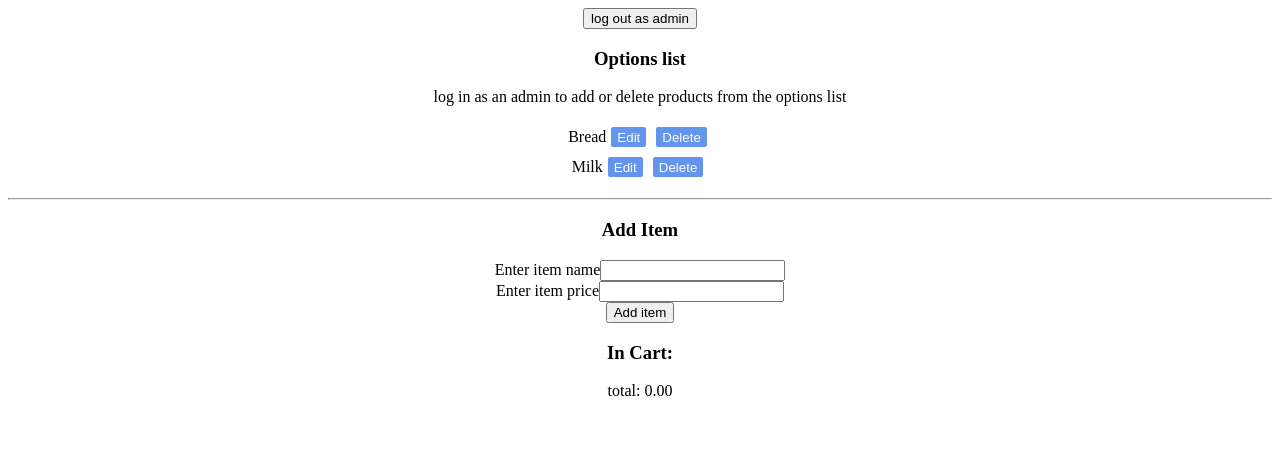
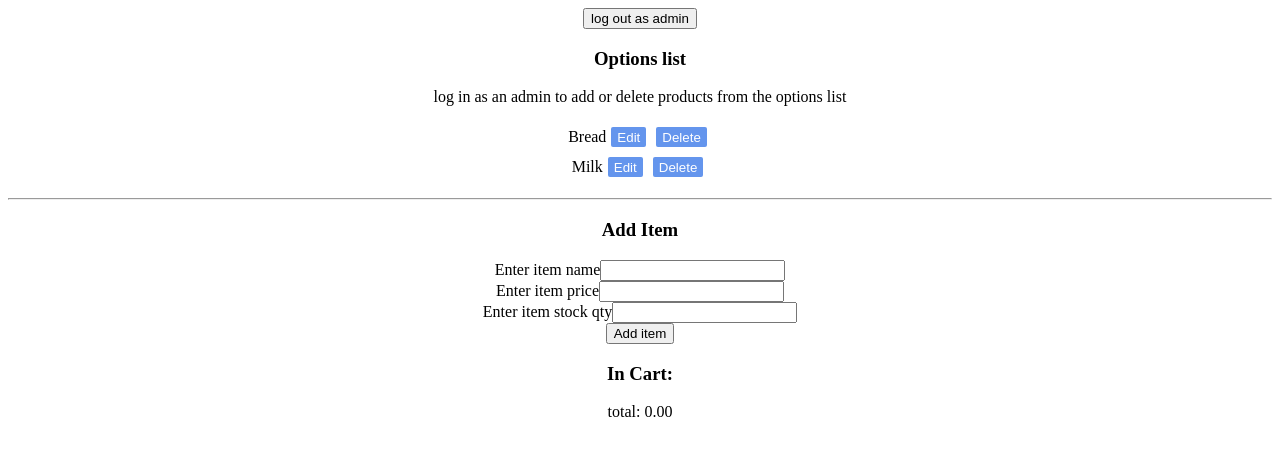
Before and after one commit to woodenchops/client, a React (Create React App) app: page / in a window 1280 px wide. Both pictures are taken after a click on the button "log in as admin". Shown: the top 456 px of the page. Built offline with nearby package versions, Linux system fonts and the light colour scheme.

Commit message:
add stock

```diff
--- a/src/components/AddItemForm.jsx
+++ b/src/components/AddItemForm.jsx
@@ -4,7 +4,8 @@ const AddItemForm = ({addItemToOptionsList, admin}) => {
 
     const [product, setProduct] = useState({
         name: '',
-        price: ''
+        price: '',
+        stock: ''
     });
 
     const handleInputChange = (e) => {
@@ -24,7 +25,8 @@ const AddItemForm = ({addItemToOptionsList, admin}) => {
         addItemToOptionsList(product);
         setProduct({
             name: '',
-            price: ''
+            price: '',
+            stock: ''
         });
     }, [addItemToOptionsList, product]);
 
@@ -37,8 +39,10 @@ const AddItemForm = ({addItemToOptionsList, admin}) => {
             <form>
                 <label htmlFor="name">Enter item name</label>
                 <input type="text" name="name" id="name" value={product.name} onChange={handleInputChange}/><br></br>
-                <label htmlFor="name">Enter item price</label>
+                <label htmlFor="price">Enter item price</label>
                 <input type="number" name="price" id="price" value={product.price} onChange={handleInputChange}/><br></br>
+                <label htmlFor="stock">Enter item stock qty</label>
+                <input type="number" name="stock" id="stock" value={product.price} onChange={handleInputChange}/><br></br>
                 <button onClick={(e) => { handleAddItem(e) }}>Add item</button>
             </form>
         </>
--- a/src/contexts/MasterContext.jsx
+++ b/src/contexts/MasterContext.jsx
@@ -14,13 +14,15 @@ export class MasterProvider extends Component {
             name: 'Bread',
             price: 1.90,
             edit: false,
-            count: 0
+            count: 0,
+            stock: 5
           },
           {
             name: 'Milk',
             price: 1.90,
             edit: false,
-            count: 0
+            count: 0,
+            stock: 5
           }
         ],
 
@@ -34,7 +36,7 @@ export class MasterProvider extends Component {
         }
           this.setState(prevState => {
             return {
-              items: [...prevState.items, {name: product.name, price: parseFloat(product.price), edit: false, count: 0}]
+              items: [...prevState.items, {name: product.name, price: parseFloat(product.price), edit: false, count: 0, stock: product.stock}]
             }
           });
 
@@ -95,6 +97,7 @@ export class MasterProvider extends Component {
               return {
                 ...x,
                count: (indx === id) ? (x.count + 1) : x.count,
+               stock: (indx === id) ? (x.stock - 1) : x.stock,
               }
             })],
             total: this.state.convertTotalIntoTwoDecimals(prevState.total, itemPrice, 'ADD')
@@ -110,6 +113,7 @@ export class MasterProvider extends Component {
               return {
                 ...x,
                count: (indx === id) ? (x.count - 1) : x.count,
+               stock: (indx === id) ? (x.stock + 1) : x.stock,
               }
             })],
             total: this.state.convertTotalIntoTwoDecimals(prevState.total, itemPrice, 'SUBTRACT')
```
